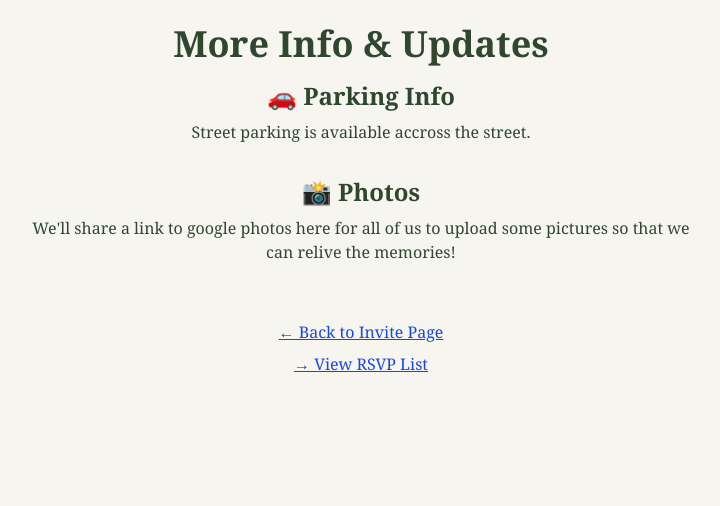
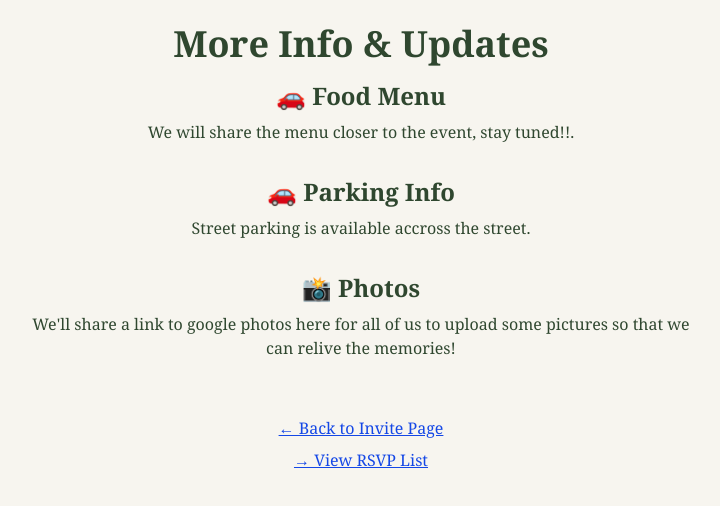
Before and after one commit to ankitdvenom/housewarming5thJuly2025, a Next.js app: page /details in a window 1280 px wide. Shown: the top 506 px of the page, without its empty margins (279-999 px from the left). Built offline with nearby package versions, Linux system fonts and the light colour scheme.

Commit message:
Update page.tsx

```diff
--- a/app/details/page.tsx
+++ b/app/details/page.tsx
@@ -8,6 +8,10 @@ export default function DetailsPage() {
       <div className="max-w-2xl mx-auto text-center">
         <h1 className="text-4xl font-bold mb-4">More Info & Updates</h1>
 
+        <div className="mb-8">
+          <h2 className="text-2xl font-semibold mb-2">🚗 Food Menu</h2>
+          <p>We will share the menu closer to the event, stay tuned!!.</p>
+        </div>
         <div className="mb-8">
           <h2 className="text-2xl font-semibold mb-2">🚗 Parking Info</h2>
           <p>Street parking is available accross the street.</p>
```
